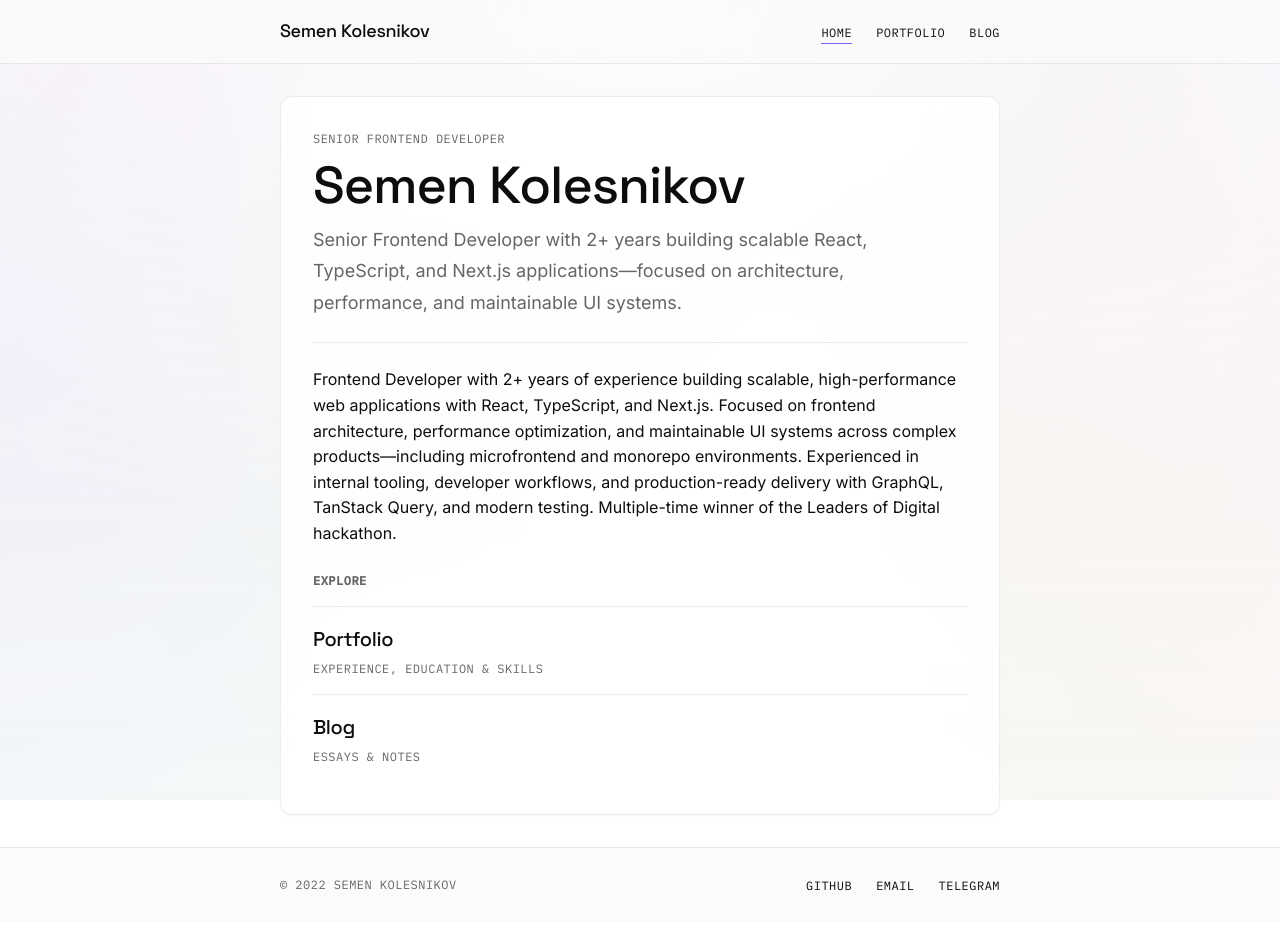
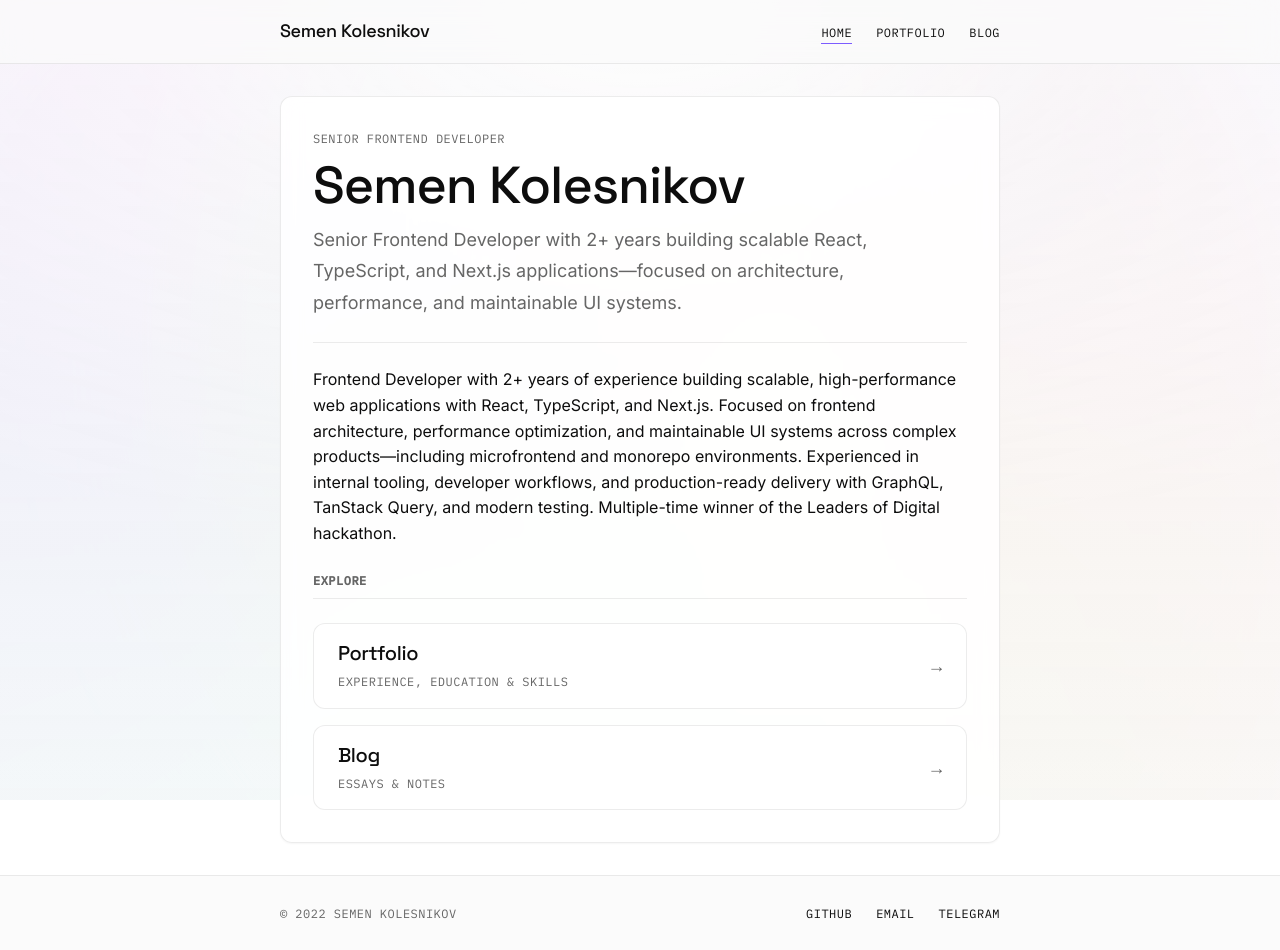
Before and after one commit to Dragonite24/dragonite-page, a SvelteKit app: page / in a window 1280 px wide. Before the commit the page ends 922 px from the top, so only its background shows below. Built offline with nearby package versions, Linux system fonts and the light colour scheme.

Commit message:
padding refactoring

```diff
--- a/src/routes/+page.svelte
+++ b/src/routes/+page.svelte
@@ -21,51 +21,30 @@
   </section>
 
   <section class="section" aria-labelledby="links-heading">
-    <h2 id="links-heading" class="font-mono text-muted">Explore</h2>
-    <ul class="home-links">
+    <h2 id="links-heading" class="section-label font-mono text-muted">Explore</h2>
+    <ul class="action-card-list">
       <li>
-        <a
-          href={resolvePath("/portfolio")}
-          class="home-links__item link-underline"
-        >
-          <span class="home-links__label font-heading">Portfolio</span>
-          <span class="home-links__meta font-mono text-muted"
-            >Experience, education &amp; skills</span
-          >
+        <a href={resolvePath("/portfolio")} class="action-card">
+          <span class="action-card__content">
+            <span class="action-card__title font-heading">Portfolio</span>
+            <span class="action-card__meta font-mono text-muted"
+              >Experience, education &amp; skills</span
+            >
+          </span>
+          <span class="action-card__arrow" aria-hidden="true">→</span>
         </a>
       </li>
       <li>
-        <a href={resolvePath("/blog")} class="home-links__item link-underline">
-          <span class="home-links__label font-heading">Blog</span>
-          <span class="home-links__meta font-mono text-muted"
-            >Essays &amp; notes</span
-          >
+        <a href={resolvePath("/blog")} class="action-card">
+          <span class="action-card__content">
+            <span class="action-card__title font-heading">Blog</span>
+            <span class="action-card__meta font-mono text-muted"
+              >Essays &amp; notes</span
+            >
+          </span>
+          <span class="action-card__arrow" aria-hidden="true">→</span>
         </a>
       </li>
     </ul>
   </section>
 </Container>
-
-<style>
-  .home-links {
-    display: flex;
-    flex-direction: column;
-  }
-
-  .home-links__item {
-    display: flex;
-    flex-direction: column;
-    gap: 0.25rem;
-    padding-block: var(--space-2);
-    border-top: 1px solid var(--color-border);
-  }
-
-  .home-links__label {
-    font-size: var(--font-size-lg);
-    font-weight: 500;
-  }
-
-  .home-links__meta {
-    font-size: var(--font-size-xs);
-  }
-</style>
--- a/src/routes/blog/+page.svelte
+++ b/src/routes/blog/+page.svelte
@@ -34,9 +34,6 @@
   .blog-list {
     display: flex;
     flex-direction: column;
-  }
-
-  .blog-list :global(.article-card:last-child) {
-    border-bottom: 1px solid var(--color-border);
+    gap: var(--space-2);
   }
 </style>
--- a/src/routes/portfolio/+page.svelte
+++ b/src/routes/portfolio/+page.svelte
@@ -88,12 +88,6 @@
 </Container>
 
 <style>
-  .section-label {
-    padding-bottom: var(--space-1);
-    margin-bottom: var(--space-1);
-    border-bottom: 1px solid var(--color-border);
-  }
-
   .experience-list {
     display: flex;
     flex-direction: column;
--- a/src/styles/global.css
+++ b/src/styles/global.css
@@ -148,6 +148,100 @@ body {
 
 .section + .section {
   margin-top: var(--section-gap);
+}
+
+.section-label {
+  padding-bottom: var(--space-1);
+  margin-bottom: var(--space-1);
+  border-bottom: 1px solid var(--color-border);
+}
+
+/* Clickable action cards (home explore, blog list, etc.) */
+
+.action-card-list {
+  display: flex;
+  flex-direction: column;
+  gap: var(--space-2);
+  list-style: none;
+  padding: 0;
+}
+
+.action-card {
+  display: flex;
+  align-items: center;
+  justify-content: space-between;
+  gap: var(--space-3);
+  padding: var(--space-2) var(--space-3);
+  border: 1px solid var(--color-border);
+  border-radius: var(--radius);
+  background: color-mix(in srgb, var(--color-surface) 72%, transparent);
+  color: var(--color-text);
+  cursor: pointer;
+  transition:
+    border-color var(--transition-fast),
+    background var(--transition-fast),
+    box-shadow var(--transition-base),
+    transform var(--transition-base);
+}
+
+.action-card:hover {
+  border-color: color-mix(in srgb, var(--color-accent) 35%, var(--color-border-strong));
+  background: var(--color-surface);
+  box-shadow: 0 6px 20px rgba(13, 13, 13, 0.07);
+  transform: translateY(-1px);
+}
+
+.action-card:focus-visible {
+  outline: 2px solid var(--color-accent);
+  outline-offset: 2px;
+}
+
+.action-card__content {
+  display: flex;
+  flex-direction: column;
+  gap: 0.35rem;
+  min-width: 0;
+}
+
+.action-card__title {
+  font-size: var(--font-size-lg);
+  font-weight: 500;
+  line-height: var(--line-height-snug);
+  transition: color var(--transition-fast);
+}
+
+.action-card:hover .action-card__title {
+  color: var(--color-accent);
+}
+
+.action-card__meta {
+  font-size: var(--font-size-xs);
+}
+
+.action-card__arrow {
+  flex-shrink: 0;
+  font-family: var(--font-mono);
+  font-size: var(--font-size-md);
+  line-height: 1;
+  color: var(--color-muted);
+  transition:
+    color var(--transition-fast),
+    transform var(--transition-base);
+}
+
+.action-card:hover .action-card__arrow {
+  color: var(--color-accent);
+  transform: translateX(4px);
+}
+
+@media (prefers-reduced-motion: reduce) {
+  .action-card:hover {
+    transform: none;
+  }
+
+  .action-card:hover .action-card__arrow {
+    transform: none;
+  }
 }
 
 /* Prose / article body */
```
Also changed, not shown: src/lib/components/ArticleCard.svelte (+11 -19 lines).
